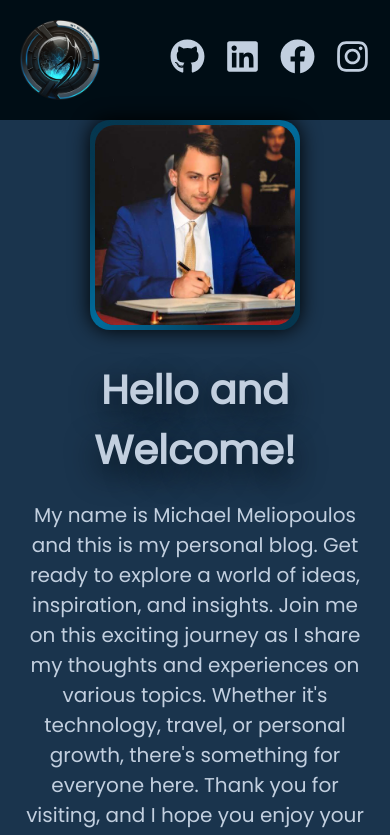
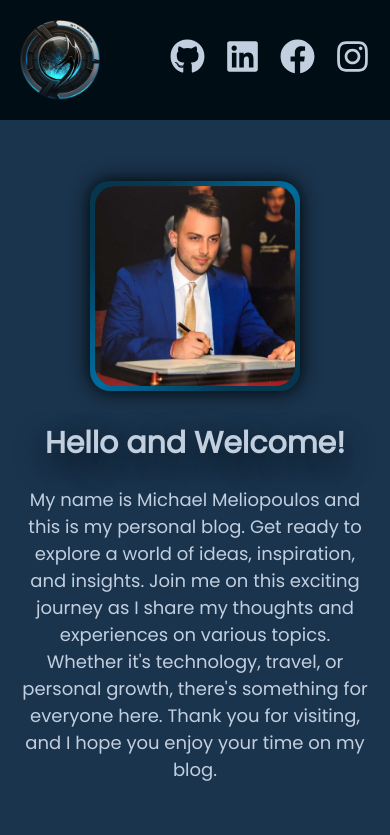
Before and after one commit to Michalis-Mel/m2-blog, a Next.js app: page / in a window 390 px wide. Shown: the top 835 px of the page. Built offline with nearby package versions, Linux system fonts and the light colour scheme.

Commit message:
font-size fix

```diff
--- a/app/styles/_home.scss
+++ b/app/styles/_home.scss
@@ -11,6 +11,8 @@ main.home > .row {
     text-align: center;
     max-width: 650px;
     margin: 0 auto 50px auto;
+    padding: 50px 0;
+    box-sizing: border-box;
 
     h1 {
       font-size: 40px;
@@ -99,9 +101,12 @@ main.home > .row {
 }
 
 @media screen and (max-width: $mobile) {
-  main.home .welcome {
+  main.home .row .welcome {
     h1 {
-      font-size: 35px;
+      font-size: 30px;
+    }
+    p {
+      font-size: 18px;
     }
   }
 
--- a/app/styles/_post.scss
+++ b/app/styles/_post.scss
@@ -44,3 +44,16 @@ main.post > .row {
     }
   }
 }
+
+@media screen and (max-width: $mobile) {
+  main.post > .row {
+    h1 {
+      font-size: 30px;
+      line-height: 40px;
+    }
+
+    h4 {
+      font-size: 18px;
+    }
+  }
+}
--- a/app/styles/app.css
+++ b/app/styles/app.css
@@ -153,6 +153,15 @@ main.post > .row .back:hover {
   background: var(--black);
 }
 
+@media screen and (max-width: 480px) {
+  main.post > .row h1 {
+    font-size: 30px;
+    line-height: 40px;
+  }
+  main.post > .row h4 {
+    font-size: 18px;
+  }
+}
 .profile-img {
   display: flex;
   align-items: center;
@@ -232,6 +241,8 @@ main.home > .row .welcome {
   text-align: center;
   max-width: 650px;
   margin: 0 auto 50px auto;
+  padding: 50px 0;
+  box-sizing: border-box;
 }
 main.home > .row .welcome h1 {
   font-size: 40px;
@@ -306,8 +317,11 @@ main.home > .row .posts ul .listItem a:hover h4, main.home > .row .posts ul .lis
   }
 }
 @media screen and (max-width: 480px) {
-  main.home .welcome h1 {
-    font-size: 35px;
+  main.home .row .welcome h1 {
+    font-size: 30px;
+  }
+  main.home .row .welcome p {
+    font-size: 18px;
   }
   main.home > .row .posts ul .listItem {
     flex: 0 0 100%;
```
Also changed, not shown: 1 other file (tests, documents, lock files or other folders).
